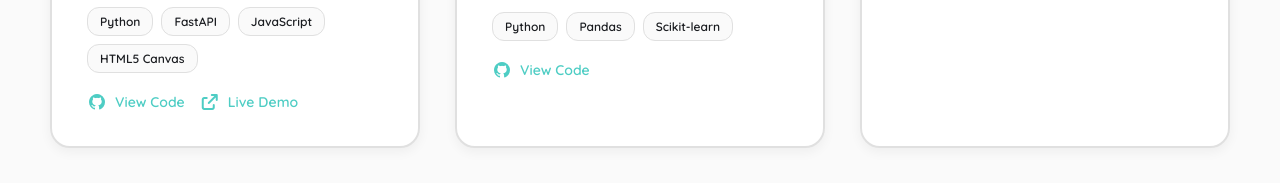
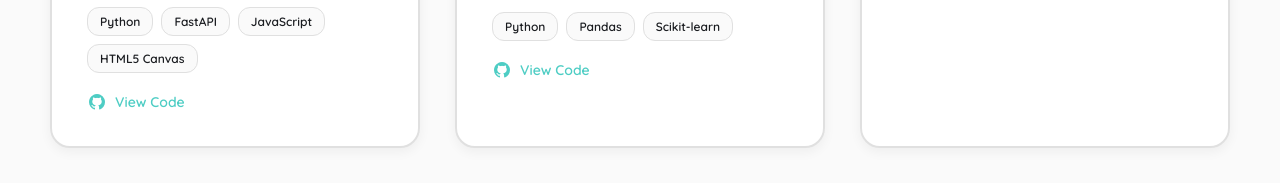
Before and after one commit to rqin0113/portfolio, a plain HTML site: page index.html in a window 1280 px wide. Shown: the part 2303-2486 px from the top of the page. Drawn offline with Linux system fonts and the light colour scheme.

Commit message:
Fixed project links

```diff
--- a/index.html
+++ b/index.html
@@ -206,10 +206,6 @@
               <i class="fa-brands fa-github"></i>
               View Code
             </a>
-            <a href="https://rqin0113.github.io/Curling-Shot-Advisor/" target="_blank" rel="noopener noreferrer" class="project-link">
-              <i class="fa-solid fa-arrow-up-right-from-square"></i>
-              Live Demo
-            </a>
           </div>
         </div>
 
```
